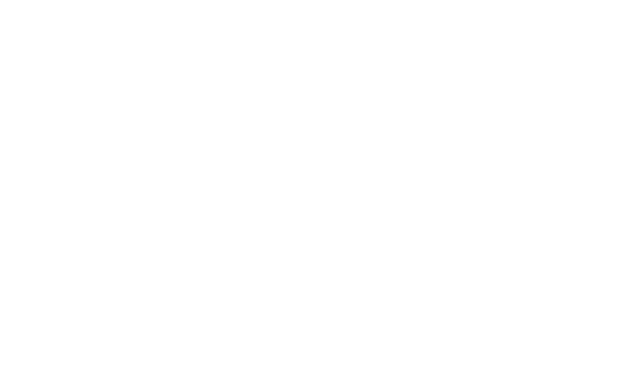
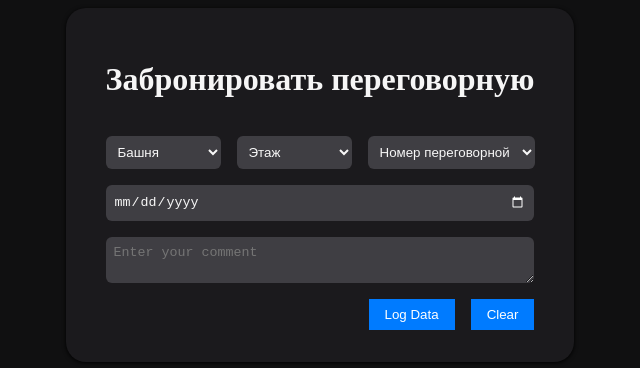
Before and after one commit to AleksandrOparin/Booking-form, a React (Vite) app: page / in a window 1280 px wide. Shown: the top 368 px of the page, without its empty margins (320-960 px from the left). Built offline with nearby package versions, Linux system fonts and the light colour scheme.

Commit message:
v1 - add form, some styles and logic

```diff
--- a/package.json
+++ b/package.json
@@ -11,12 +11,14 @@
   },
   "dependencies": {
     "react": "^18.2.0",
+    "react-datepicker": "^4.11.0",
     "react-dom": "^18.2.0",
     "react-hook-form": "^7.43.9",
     "react-select": "^5.7.3"
   },
   "devDependencies": {
     "@types/react": "^18.0.28",
+    "@types/react-datepicker": "^4.11.2",
     "@types/react-dom": "^18.0.11",
     "@typescript-eslint/eslint-plugin": "^5.57.1",
     "@typescript-eslint/parser": "^5.57.1",
--- a/src/App.tsx
+++ b/src/App.tsx
@@ -1,13 +1,13 @@
 import './App.css'
 
-
+import BookingForm from './Views/BookingForm/BookingForm';
 
 function App() {
+    document.body.classList.add('color-black');
 
-  return (
-    <div>
-    </div>
-  )
+    return (
+        <BookingForm />
+    )
 }
 
 export default App
--- /dev/null
+++ b/src/Components/FormComponent/FormComponent.css
@@ -0,0 +1,44 @@
+.form {
+    display: flex;
+    flex-direction: column;
+    gap: 1rem;
+}
+
+.form__group {
+    display: flex;
+    gap: 1rem;
+}
+
+.form__group--buttons {
+    justify-content: flex-end;
+}
+
+.form__select,
+.form__input,
+.form__textarea {
+    flex: 1;
+    padding: 0.5rem;
+
+    min-height: 20px;
+
+    color-scheme: dark;
+    color: rgba(255,255,255,.96);
+    caret-color: rgba(255,255,255,.96);
+    background-color: rgba(139,136,146,.32);
+    border: none;
+    border-radius: 6px;
+}
+
+.form__button {
+    padding: 0.5rem 1rem;
+    background-color: #007bff;
+    color: #fff;
+    border: none;
+    cursor: pointer;
+}
+
+.form__error {
+    color: red;
+    font-size: 0.8rem;
+    margin-top: 0.25rem;
+}
--- /dev/null
+++ b/src/Components/FormComponent/FormComponent.tsx
@@ -0,0 +1,108 @@
+import React from 'react';
+import { useForm } from 'react-hook-form';
+
+import './FormComponent.css';
+
+import IFormConfig from '../../Interfaces/IFormConfig';
+
+type FormData = {
+    tower: string;
+    floor: string;
+    meetingRoom: string;
+    date: string;
+    comment: string;
+};
+
+interface FormComponentProps {
+    title: string;
+    className?: string;
+}
+
+const FormComponent: React.FC<FormComponentProps> = ({ title, className }) => {
+    const {
+        register,
+        handleSubmit,
+        reset,
+        formState: { errors, isValid },
+    } = useForm<FormData>({
+        mode: 'onChange', // Enable validation on each input change
+    });
+
+    const onSubmit = (data: FormData) => {
+        console.log(data);
+    };
+
+    const handleClear = () => {
+        reset();
+    };
+
+    return (
+        <form className={`form ${className}`} onSubmit={handleSubmit(onSubmit)}>
+            <h1 className="form__title">{title}</h1>
+            <div className="form__group">
+                <select id="tower" {...register('tower', { required: true })} className="form__select" placeholder="Башня">
+                    <option value="">Башня</option>
+                    <option value="A">A</option>
+                    <option value="B">B</option>
+                </select>
+
+                <select id="floor" {...register('floor', { required: true })} className="form__select" placeholder="Номер этажа">
+                    <option value="">Этаж</option>
+                    {[...Array(25)].map((_, index) => (
+                        <option key={index} value={String(index + 3)}>
+                            {index + 3}
+                        </option>
+                    ))}
+                </select>
+
+                <select
+                    id="meetingRoom"
+                    {...register('meetingRoom', { required: true })}
+                    className="form__select"
+                    placeholder="Номер переговорной"
+                >
+                    <option value="">Номер переговорной</option>
+                    {[...Array(10)].map((_, index) => (
+                        <option key={index} value={String(index + 1)}>
+                            {index + 1}
+                        </option>
+                    ))}
+                </select>
+            </div>
+            {(errors.tower || errors.floor || errors.meetingRoom) && (
+                <span className="form__error">Эти поля обязательны</span>
+            )}
+
+            <div className="form__group">
+                <input
+                    type="date"
+                    id="date"
+                    {...register('date', { required: true })}
+                    className="form__input"
+                    placeholder="Выберите дату"
+                />
+            </div>
+            {errors.date && <span className="form__error">Укажите дату</span>}
+
+            <div className="form__group">
+        <textarea
+            id="comment"
+            {...register('comment')}
+            className="form__textarea"
+            placeholder="Enter your comment"
+        />
+            </div>
+
+            <div className="form__group form__group--buttons">
+                <button type="submit" disabled={!isValid} className="form__button">
+                    Log Data
+                </button>
+                <button type="button" onClick={handleClear} className="form__button">
+                    Clear
+                </button>
+            </div>
+        </form>
+    );
+};
+
+export default FormComponent;
--- /dev/null
+++ b/src/Interfaces/IFormConfig.ts
@@ -0,0 +1,9 @@
+interface IFormGroup {
+    type: 'select' | 'input';
+
+}
+
+export default interface IFormConfig {
+    title: string;
+    className: string;
+}
--- /dev/null
+++ b/src/Views/BookingForm/BookingForm.css
@@ -0,0 +1,7 @@
+.booking-form {
+    justify-content: center;
+    background: #1b1a1d;
+    padding: 32px 40px;
+    border-radius: 20px;
+    box-shadow: 0 1px 4px 0 #000;
+}
--- /dev/null
+++ b/src/Views/BookingForm/BookingForm.tsx
@@ -0,0 +1,11 @@
+import './BookingForm.css';
+
+import FormComponent from '../../Components/FormComponent/FormComponent';
+
+const BookingForm = () => {
+    return (
+        <FormComponent title='Забронировать переговорную' className={'booking-form'} />
+    );
+};
+
+export default BookingForm;
--- a/src/index.css
+++ b/src/index.css
@@ -0,0 +1,14 @@
+#root {
+    display: flex;
+    align-items: center;
+    justify-content: center;
+}
+
+.body {
+    margin: 0;
+}
+
+.color-black {
+    background-color: #101011;
+    color: rgba(255,255,255,.96);
+}
```
Also changed, not shown: 1 other file (tests, documents, lock files or other folders).
